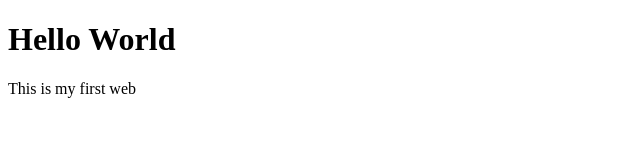
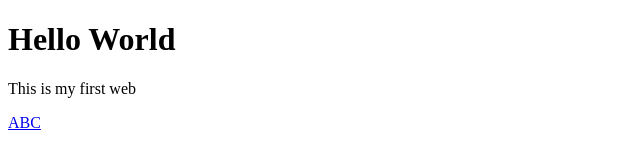
Before and after one commit to HaDongHung/netlify-app, a plain HTML site: page index.html in a window 1280 px wide. Shown: the full height of the page, 0-640 px from the left. Drawn offline with Linux system fonts and the light colour scheme.

Commit message:
Update index.html

```diff
--- a/index.html
+++ b/index.html
@@ -8,5 +8,6 @@
 <body>
     <h1>Hello World</h1>
     <p>This is my first web</p>
+    <p><a href="abc.php">ABC</a></p>
 </body>
 </html>
```
